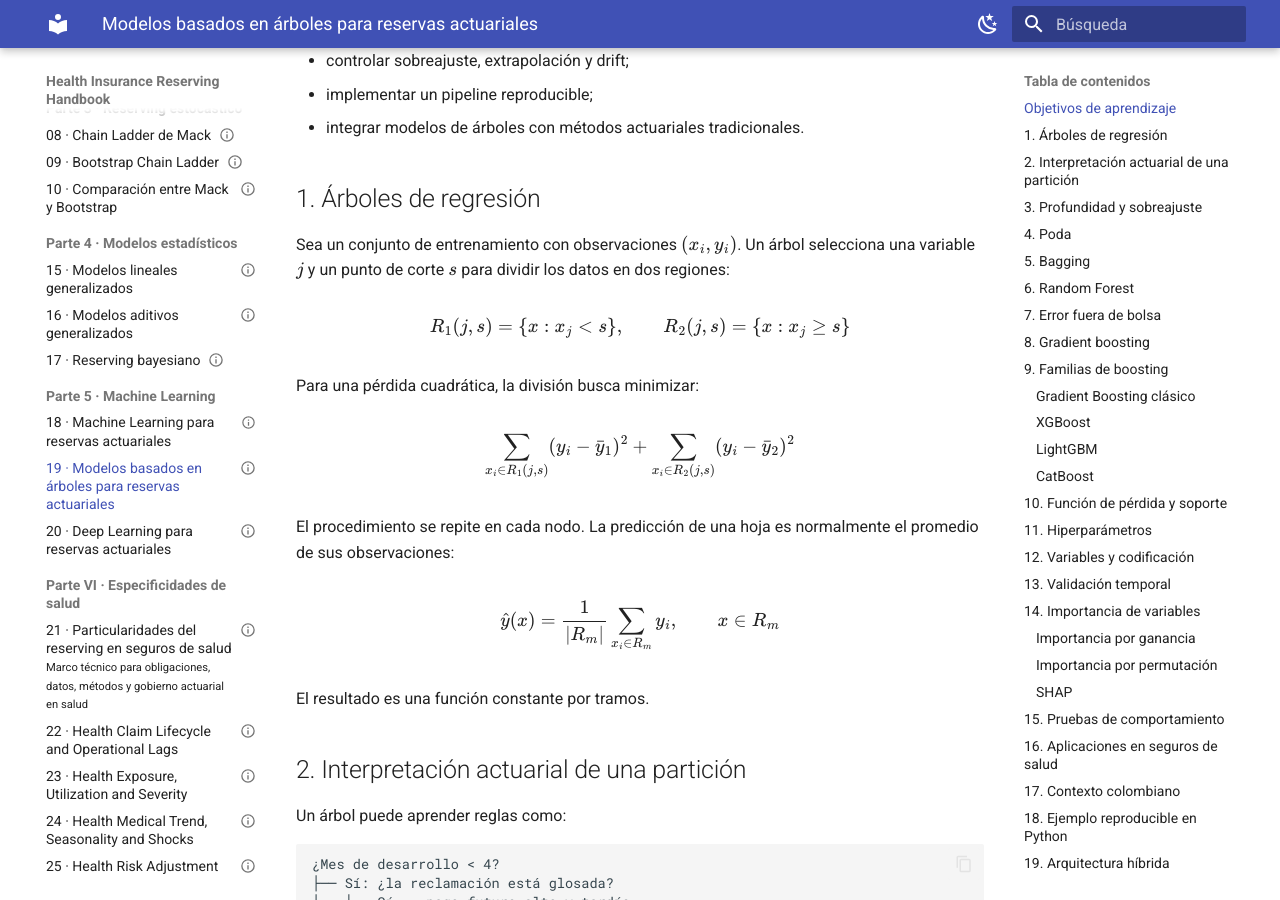
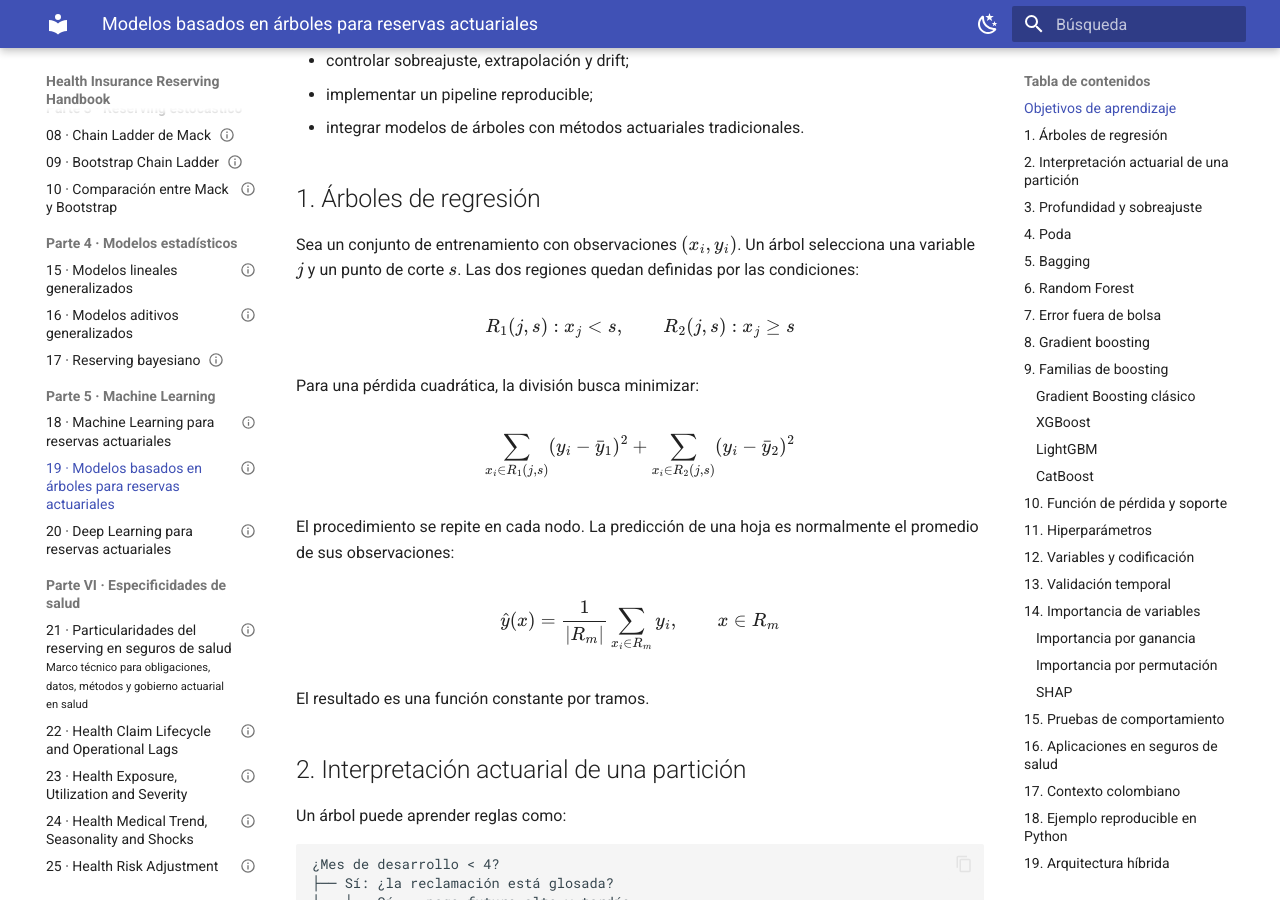
Before and after one commit to jaforero/health-insurance-reserving-handbook, an MkDocs documentation site: the page built from docs/part-05-machine-learning/19-tree-based-models-for-loss-reserving.md, in a window 1280 px wide and 900 px high, scrolled down 661 px. Built offline with MkDocs 1.6.1 and Material for MkDocs 9.7.7, drawn with Linux system fonts in a browser that asks for light colours.

Commit message:
Fix GitHub math rendering in chapter 19

```diff
--- a/docs/part-05-machine-learning/19-tree-based-models-for-loss-reserving.md
+++ b/docs/part-05-machine-learning/19-tree-based-models-for-loss-reserving.md
@@ -29,10 +29,10 @@
 
 ## 1. Árboles de regresión
 
-Sea un conjunto de entrenamiento con observaciones $(x_i,y_i)$. Un árbol selecciona una variable $j$ y un punto de corte $s$ para dividir los datos en dos regiones:
+Sea un conjunto de entrenamiento con observaciones $(x_i,y_i)$. Un árbol selecciona una variable $j$ y un punto de corte $s$. Las dos regiones quedan definidas por las condiciones:
 
 $$
-R_1(j,s)=\{x:x_j<s\}, \qquad R_2(j,s)=\{x:x_j\ge s\}
+R_1(j,s): x_j < s, \qquad R_2(j,s): x_j \geq s
 $$
 
 Para una pérdida cuadrática, la división busca minimizar:
```
